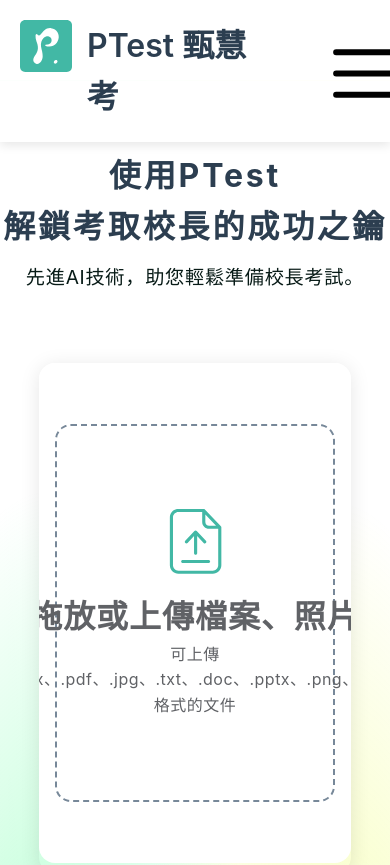
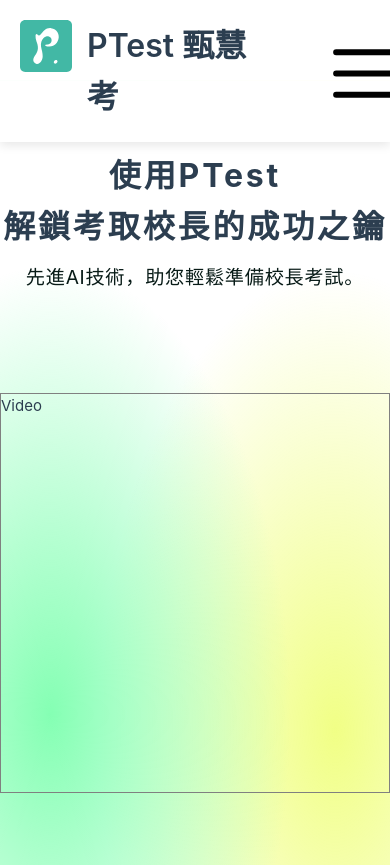
Before and after one commit to rileysiu/PTest-FrontEnd, a Vue app: page / in a window 390 px wide. Shown: the top 865 px of the page. Built offline with nearby package versions, Linux system fonts and the light colour scheme; what vue-backtotop would draw is missing.

Commit message:
Layout of VideoPlayer Component in Mobile Finished. Building UploadFile Component in Mobile

```diff
--- a/src/components/Hero.vue
+++ b/src/components/Hero.vue
@@ -70,7 +70,6 @@
         display: flex;
         justify-content: center;
         align-items: center;
-
     }
 
     /* mobile class not display in large screen*/
@@ -115,6 +114,15 @@
         .title {
             display: none;
         }
+
+        .upload-block {
+            display: none;
+        }
+
+        .video-display {
+            width: 100%;
+            height: 600px;
+        }
     }
 }
 </style>
--- a/src/components/VideoPlayer.vue
+++ b/src/components/VideoPlayer.vue
@@ -50,4 +50,10 @@
     width: 100%;
     height: 800px;
 }
+
+@media screen and (max-width:960px) {
+    .video-block {
+        height: 400px;
+    }
+}
 </style>
```
